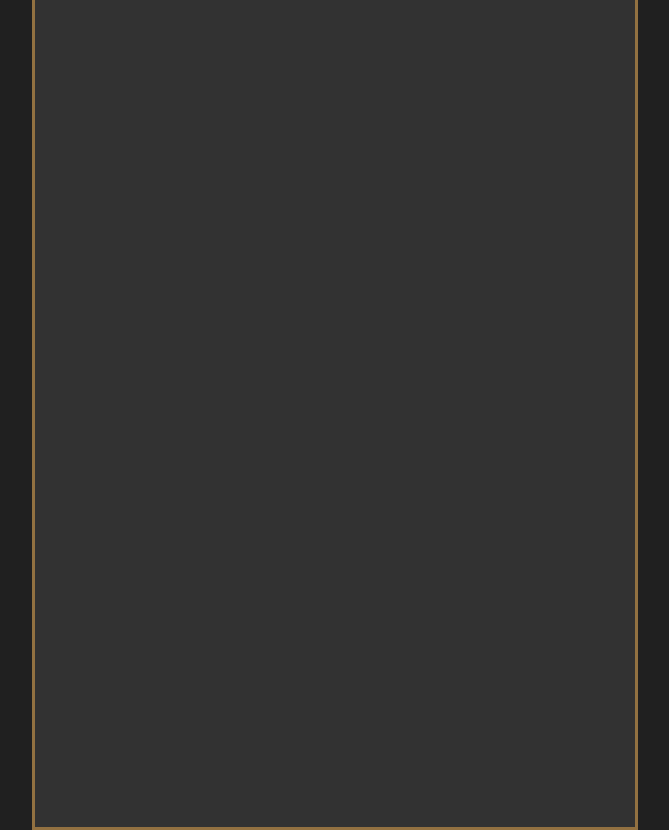
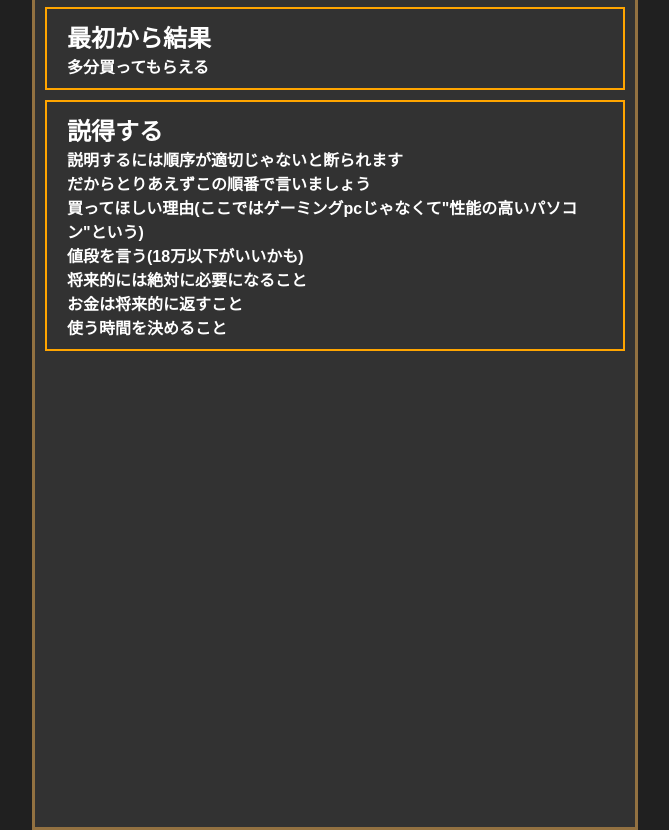
Before and after one commit to zearadiscord/computer-page, a plain HTML site: page index.html in a window 1280 px wide. Shown: the part 96-926 px from the top of the page, without its empty margins (305-974 px from the left). Drawn offline with Linux system fonts and the light colour scheme.

Commit message:
Update index.html

```diff
--- a/index.html
+++ b/index.html
@@ -48,6 +48,8 @@
 <div class="wrap">
     <ul>
       <li class="css-gaming"><h1>ゲーミングpcを買ってもらう方法</h1></li>
+      <li class="css-gaming"><h2>最初から結果</h2><h4>多分買ってもらえる<h4></li>
+      <li class="css-gaming"><h2>説得する</h2><h4>説明するには順序が適切じゃないと断られます<br>だからとりあえずこの順番で言いましょう<br>買ってほしい理由(ここではゲーミングpcじゃなくて"性能の高いパソコン"という)<br>値段を言う(18万以下がいいかも)<br>将来的には絶対に必要になること<br>お金は将来的に返すこと<br>使う時間を決めること</h4></li>
     </ul>
   </div>
 
```
